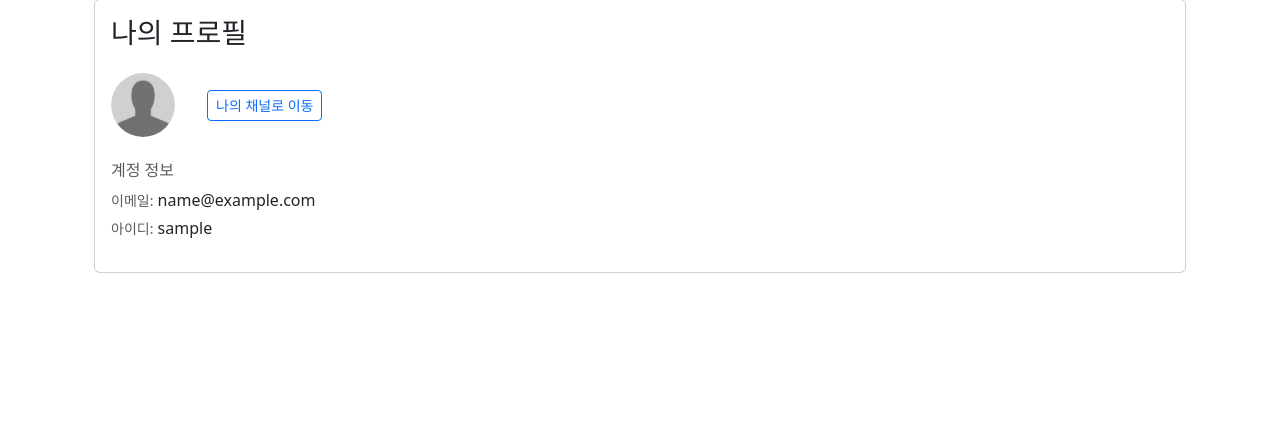
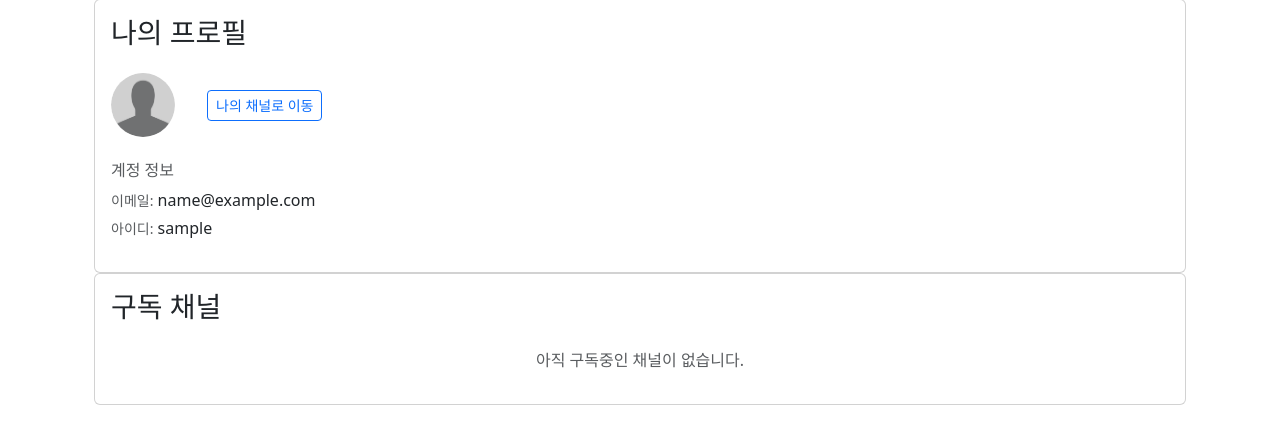
Before and after one commit to smahn9123/django-travelog, a Django app: page /accounts/profile/ in a window 1280 px wide. Shown: the part 83-527 px from the top of the page. Run offline with Django 5.2, Linux system fonts and the light colour scheme; the visitor is signed in with stand-in values (Sample User, id 1); some libraries are stand-ins or nearby versions.

Commit message:
✨ display subscribing channels in profile

```diff
--- a/accounts/templates/accounts/profile.html
+++ b/accounts/templates/accounts/profile.html
@@ -35,6 +35,41 @@
         </div>
       </div>
     </div>
+
+    <!-- 구독 채널 목록 -->
+    <div class="card">
+      <div class="card-body">
+        <h3 class="card-title mb-4">구독 채널</h3>
+
+        {% if user.subscriptions.all %}
+          <div class="row row-cols-2 row-cols-md-4 row-cols-lg-6 g-3">
+            {% for subscription in user.subscriptions.all %}
+              <div class="col">
+                <div class="text-center">
+                  {% if subscription.channel.profile_img %}
+                    <img src="{{ subscription.channel.profile_img.url }}" alt="{{ subscription.channel.nickname }}" class="rounded-circle mb-2" style="width: 64px; height: 64px; object-fit: cover;">
+                  {% else %}
+                    <img src="{% static 'images/default_profile.png' %}" alt="기본 프로필 이미지" class="rounded-circle mb-2" style="width: 64px; height: 64px; object-fit: cover;">
+                  {% endif %}
+                  <div>
+                    <a href="{% url 'channel' subscription.channel.nickname %}" class="text-decoration-none">
+                      <h6 class="mb-0">{{ subscription.channel.nickname }}</h6>
+                    </a>
+                    <small class="text-muted">
+                      {{ subscription.created_at|date:"Y.m.d" }}
+                      부터
+                    </small>
+                  </div>
+                </div>
+              </div>
+            {% endfor %}
+          </div>
+        {% else %}
+          <p class="text-muted text-center">아직 구독중인 채널이 없습니다.</p>
+        {% endif %}
+      </div>
+    </div>
   </div>
+</div>
 
 {% endblock %}
```
